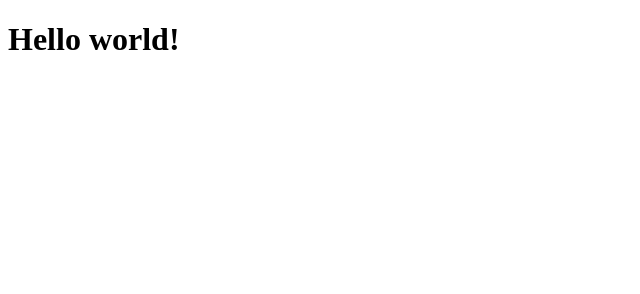
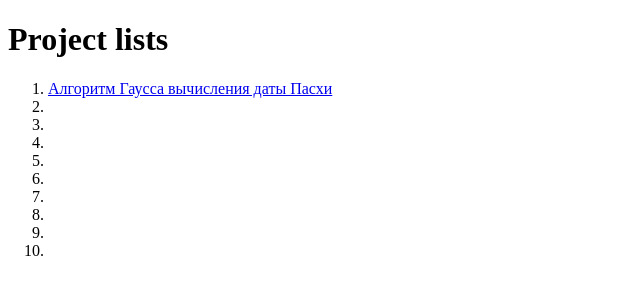
Before and after one commit to AbayReushenov/netlify, a website: page public/index.html in a window 1280 px wide. Shown: the whole page, without its empty margins (0-640 px from the left). Drawn offline with Linux system fonts and the light colour scheme.

Commit message:
Project lists

```diff
--- a/public/index.html
+++ b/public/index.html
@@ -1,12 +1,27 @@
 <!DOCTYPE html>
 <html lang="en">
+
 <head>
   <meta charset="UTF-8">
   <meta http-equiv="X-UA-Compatible" content="IE=edge">
   <meta name="viewport" content="width=device-width, initial-scale=1.0">
-  <title>Hellp world</title>
+  <title>Project lists</title>
 </head>
+
 <body>
-  <h1>Hello world!</h1>
+  <h1>Project lists</h1>
+  <ol>
+    <li><a href="/easter/">Алгоритм Гаусса вычисления даты Пасхи</a></li>
+    <li></li>
+    <li></li>
+    <li></li>
+    <li></li>
+    <li></li>
+    <li></li>
+    <li></li>
+    <li></li>
+    <li></li>
+  </ol>
 </body>
+
 </html>
```
